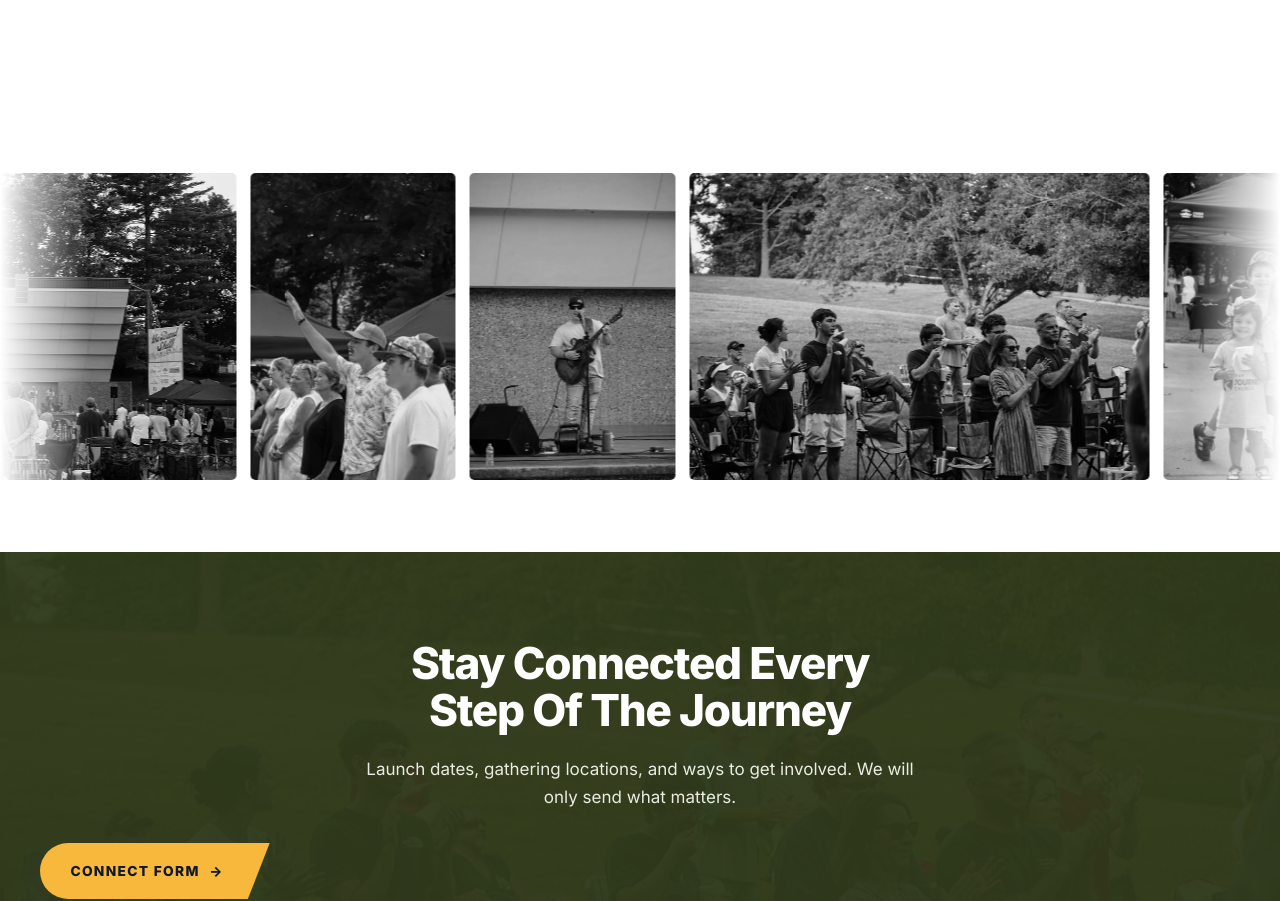
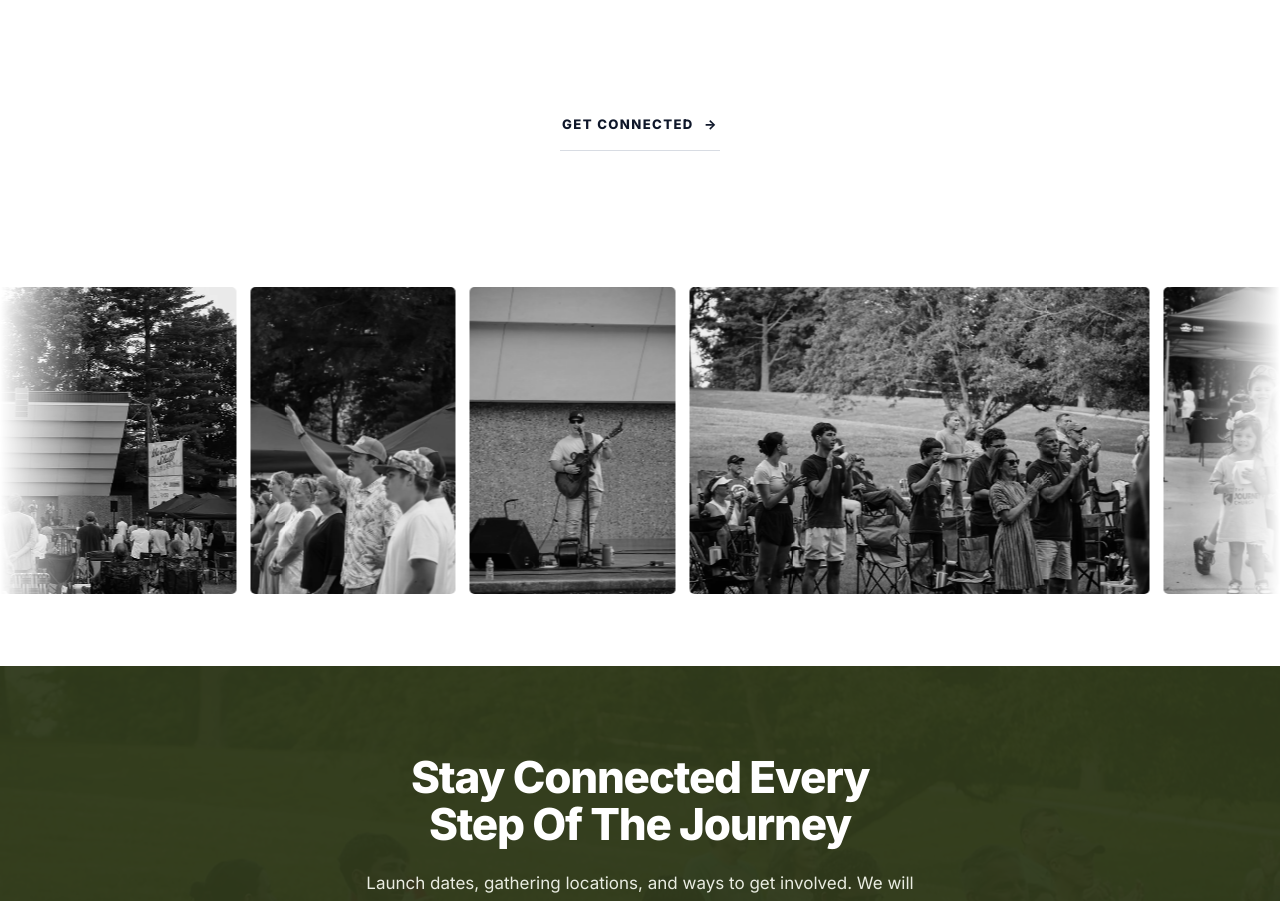
Before and after one commit to isaach3lms/journey-church, a website: page index.html in a window 1280 px wide. Shown: the part 2725-3626 px from the top of the page. Drawn offline with Linux system fonts and the light colour scheme.

Commit message:
Add Get Connected above filmstrip

```diff
--- a/index.html
+++ b/index.html
@@ -118,6 +118,14 @@
     </div>
   </section>
 
+  <section class="section--tight center" style="padding-top:0">
+    <div class="wrap">
+      <div class="btns" style="margin-top:0">
+        <a class="tlink" href="/connect/">Get Connected <span class="arw" aria-hidden="true">&rarr;</span></a>
+      </div>
+    </div>
+  </section>
+
   <section class="filmstrip" aria-label="Life at The Journey Church">
     <div class="filmstrip__track" data-marquee>
       <div class="filmstrip__set">
```
